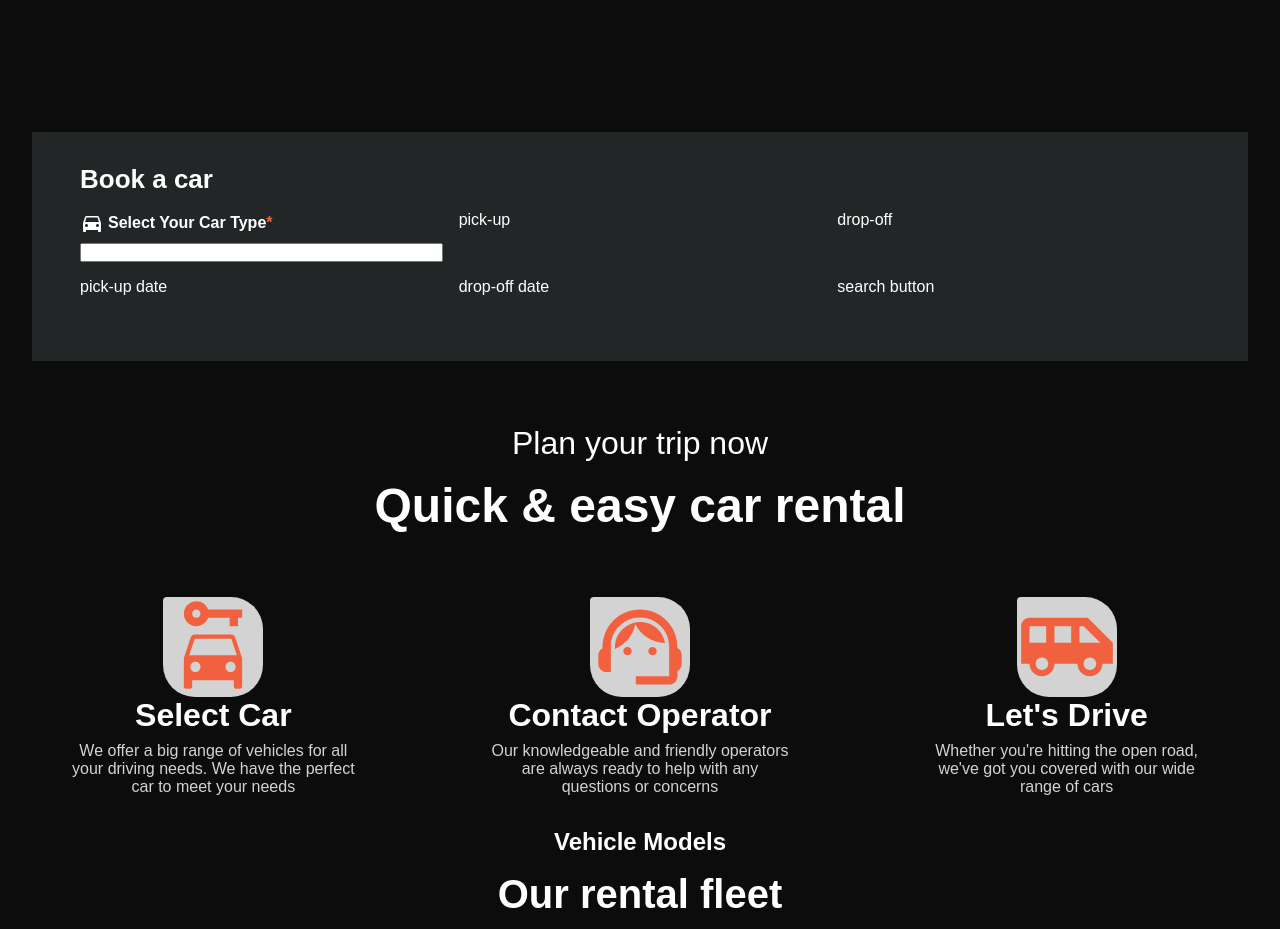
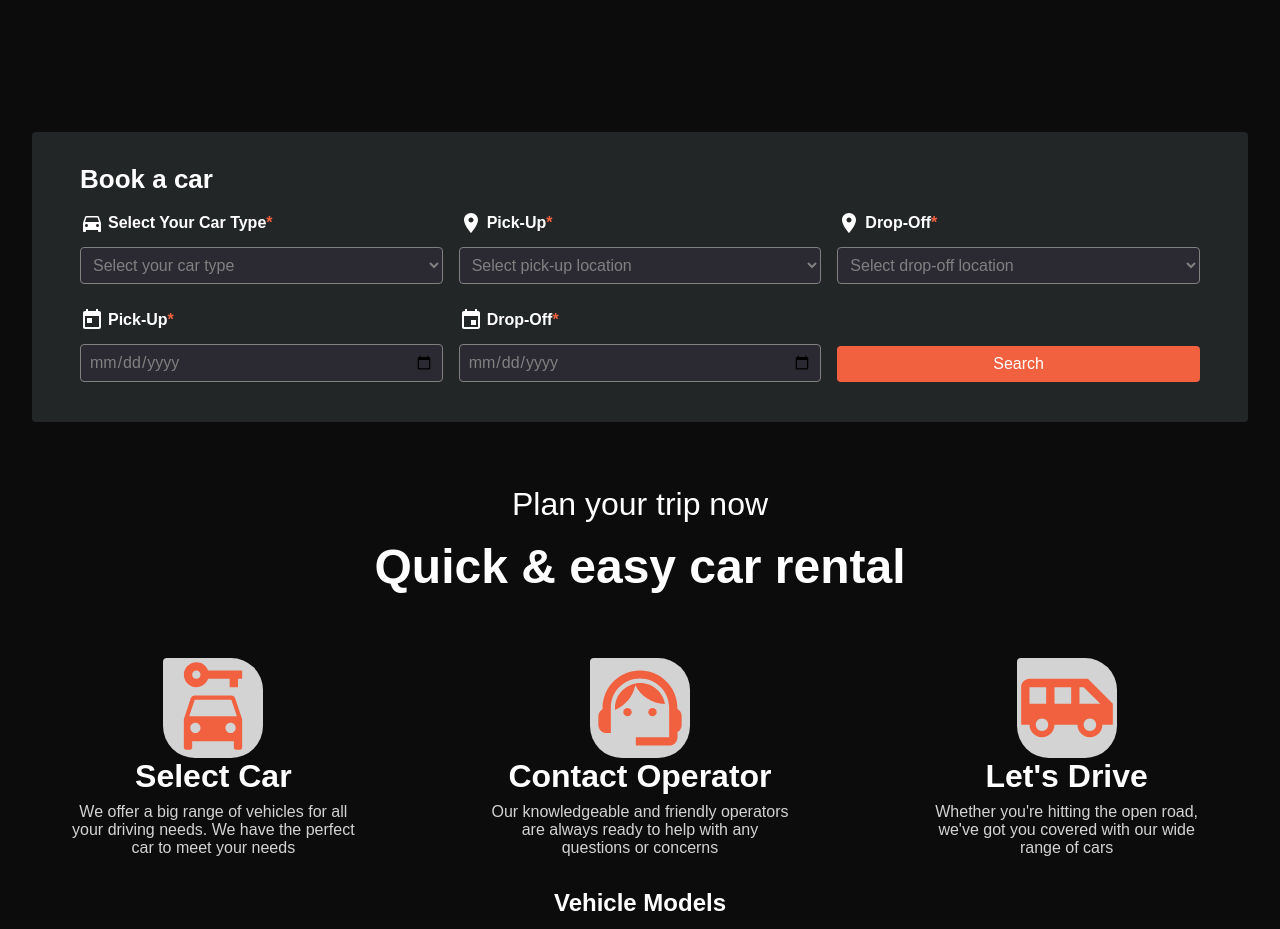
Before and after one commit to Xaphan64/DriveEase, a React (Create React App) app: page / in a window 1280 px wide. Shown: the part 1000-1929 px from the top of the page. Built offline with nearby package versions, Linux system fonts and the light colour scheme.

Commit message:
finished input component

```diff
--- a/src/components/cards/VehicleCard/VehicleList.js
+++ b/src/components/cards/VehicleCard/VehicleList.js
@@ -156,3 +156,30 @@ export const VehicleList = [
     fuel: "Gasoline",
   },
 ];
+
+export const CityList = [
+  {
+    id: 0,
+    city: "Bucharest",
+  },
+  {
+    id: 1,
+    city: "Cluj-Napoca",
+  },
+  {
+    id: 2,
+    city: "Iasi",
+  },
+  {
+    id: 3,
+    city: "Constanta",
+  },
+  {
+    id: 4,
+    city: "Craiova",
+  },
+  {
+    id: 5,
+    city: "Brasov",
+  },
+];
--- a/src/components/hooks/useForm.ts
+++ b/src/components/hooks/useForm.ts
@@ -7,7 +7,12 @@ export const useForm = (initialState: Record<string, any> = {}) => {
     setInputValues(initialState);
   };
 
-  const handleInputChange = (event: React.ChangeEvent<HTMLInputElement> | React.ChangeEvent<HTMLTextAreaElement>) => {
+  const handleInputChange = (
+    event:
+      | React.ChangeEvent<HTMLInputElement>
+      | React.ChangeEvent<HTMLTextAreaElement>
+      | React.ChangeEvent<HTMLSelectElement>
+  ) => {
     const { name, value } = event.target;
 
     setInputValues({
--- a/src/components/pages/Homepage/elements/Inputs/Inputs.style.ts
+++ b/src/components/pages/Homepage/elements/Inputs/Inputs.style.ts
@@ -7,7 +7,13 @@ export const StyledInputsContainer = styled.div<InputsProps>`
   display: flex;
   flex-direction: ${(props) => props.$flexDirection};
   gap: ${(props) => props.$gap};
-  align-items: ${(props) => props.alignItems};
+  align-items: ${(props) => props.$alignItems};
+  border-radius: ${(props) => props.$borderRadius};
+
+  @media screen and (max-width: ${(props) => props.$mediaQuery}) {
+    padding: 12px 20px;
+    margin: 16px;
+  }
 `;
 
 export const StyledInputText = styled.span<InputsProps>`
@@ -17,11 +23,88 @@ export const StyledInputText = styled.span<InputsProps>`
   text-transform: ${(props) => props.$textTransform};
 `;
 
-export const StyledInputGrid = styled.div`
+export const StyledInputGrid = styled.form`
   display: grid;
   grid-template-columns: repeat(3, 1fr);
-  grid-template-rows: repeat(2, 1fr);
   gap: 16px;
+  align-items: flex-end;
+
+  @media screen and (max-width: 1000px) {
+    grid-template-columns: repeat(2, 1fr);
+  }
+
+  @media screen and (max-width: 630px) {
+    grid-template-columns: repeat(1, 1fr);
+  }
+`;
+
+export const StyledSelect = styled.select`
+  padding: 8px;
+  font-size: 16px;
+  border-radius: 4px;
+  border: 1px solid gray;
+  margin: 8px 0;
+  background-color: #2b2a33;
+  color: gray;
+`;
+
+export const StyledOption = styled.option`
+  font-size: 16px;
+`;
+
+export const StyledErrorMessage = styled.div`
+  background-color: #430c11;
+  padding: 8px;
+  display: flex;
+  justify-content: space-between;
+  border-radius: 4px;
+  align-items: center;
+`;
+
+export const StyledCancelButton = styled.button`
+  border: none;
+  background-color: transparent;
+  color: #e1868f;
+  cursor: pointer;
+
+  svg {
+    width: 20px;
+    height: 20px;
+  }
+`;
+
+export const StyledDateInput = styled.input`
+  padding: 8px;
+  font-size: 16px;
+  border-radius: 4px;
+  border: 1px solid gray;
+  margin: 8px 0;
+  background-color: #2b2a33;
+  color: gray;
+
+  &:focus {
+    outline: none;
+    border: 1px solid #f2613f;
+  }
+`;
+
+export const StyledSearchButton = styled.button`
+  padding: 8px;
+  font-size: 16px;
+  border-radius: 4px;
+  border: 1px solid gray;
+  border: none;
+  margin: 8px 0;
+  background-color: #f2613f;
+  color: white;
+  height: 36px;
+  cursor: pointer;
+
+  &:hover {
+    background-color: #fa4226;
+    color: #ffffff;
+    border: 1px solid #fa4226;
+  }
 `;
 
 type InputsProps = {
@@ -33,5 +116,7 @@ type InputsProps = {
   $gap?: string;
   $flexDirection?: string;
   $margin?: string;
-  alignItems?: string;
+  $alignItems?: string;
+  $borderRadius?: string;
+  $mediaQuery?: string;
 };
--- a/src/components/pages/Homepage/elements/Inputs/Inputs.tsx
+++ b/src/components/pages/Homepage/elements/Inputs/Inputs.tsx
@@ -1,12 +1,29 @@
 // ASSETS
 import DirectionsCarIcon from "@mui/icons-material/DirectionsCar";
+import LocationOnIcon from "@mui/icons-material/LocationOn";
+import TodayIcon from "@mui/icons-material/Today";
+import InsertInvitationIcon from "@mui/icons-material/InsertInvitation";
+import CloseIcon from "@mui/icons-material/Close";
 
 // STYLES
-import { StyledInputGrid, StyledInputText, StyledInputsContainer } from "./Inputs.style";
+import {
+  StyledCancelButton,
+  StyledDateInput,
+  StyledErrorMessage,
+  StyledInputGrid,
+  StyledInputText,
+  StyledInputsContainer,
+  StyledOption,
+  StyledSearchButton,
+  StyledSelect,
+} from "./Inputs.style";
 
 // LIBRARIES
+import { useState } from "react";
 
 // MISC
+import { useForm } from "../../../../hooks/useForm";
+import { CityList, VehicleList } from "../../../../cards/VehicleCard/VehicleList";
 
 // COMPONENTS
 
@@ -19,19 +36,63 @@ const Inputs = () => {
   // LIBRARY CONSTANTS
 
   // STATE CONSTANTS
+  const [inputError, setInputError] = useState(false);
+  const [modal, setModal] = useState(false);
+  const { inputValues, handleInputChange } = useForm({
+    carType: "",
+    pickLocation: "",
+    dropLocation: "",
+    pickDate: "",
+    dropDate: "",
+  });
 
   // LIFE CYCLE
 
   // EVENT HANDLERS
+  const handleSubmit = (event: React.FormEvent) => {
+    event.preventDefault();
+
+    if (
+      inputValues.carType === "" ||
+      inputValues.pickLocation === "" ||
+      inputValues.dropLocation === "" ||
+      inputValues.pickDate === "" ||
+      inputValues.dropDate === ""
+    ) {
+      setInputError(true);
+    } else {
+      console.log("The input data:", inputValues);
+      setInputError(false);
+      setModal(true);
+    }
+  };
+
   return (
-    <StyledInputsContainer $padding="32px 48px" $flexDirection="column" $gap="16px" $margin="32px">
+    <StyledInputsContainer
+      $padding="32px 48px"
+      $flexDirection="column"
+      $gap="16px"
+      $margin="32px"
+      $borderRadius="4px"
+      $mediaQuery="400px"
+    >
       <StyledInputText fontSize="26px" fontWeight="bold">
         Book a car
       </StyledInputText>
 
+      {inputError && (
+        <StyledErrorMessage>
+          <StyledInputText color="#e1868f">All fields required!</StyledInputText>
+
+          <StyledCancelButton onClick={() => setInputError(false)}>
+            <CloseIcon />
+          </StyledCancelButton>
+        </StyledErrorMessage>
+      )}
+
       <StyledInputGrid>
-        <StyledInputsContainer $flexDirection="column" $gap="8px">
-          <StyledInputsContainer $gap="4px" alignItems="center">
+        <StyledInputsContainer $flexDirection="column" $gap="4px">
+          <StyledInputsContainer $gap="4px" $alignItems="center">
             <DirectionsCarIcon />
 
             <StyledInputsContainer>
@@ -45,19 +106,113 @@ const Inputs = () => {
             </StyledInputsContainer>
           </StyledInputsContainer>
 
-          <input />
+          <StyledSelect name="carType" value={inputValues.carType} onChange={handleInputChange}>
+            <StyledOption disabled value="">
+              Select your car type
+            </StyledOption>
+
+            {VehicleList.map((vehicle, index) => (
+              <StyledOption key={index}>
+                {vehicle.brand} {vehicle.model}
+              </StyledOption>
+            ))}
+          </StyledSelect>
         </StyledInputsContainer>
 
-        <div>pick-up</div>
+        <StyledInputsContainer $flexDirection="column" $gap="4px">
+          <StyledInputsContainer $gap="4px" $alignItems="center">
+            <LocationOnIcon />
 
-        <div>drop-off</div>
+            <StyledInputsContainer>
+              <StyledInputText fontWeight="bold" $textTransform="capitalize">
+                pick-up
+              </StyledInputText>
 
-        <div>pick-up date</div>
+              <StyledInputText fontWeight="bold" color="#f2613f">
+                *
+              </StyledInputText>
+            </StyledInputsContainer>
+          </StyledInputsContainer>
 
-        <div>drop-off date</div>
+          <StyledSelect name="pickLocation" value={inputValues.pickLocation} onChange={handleInputChange}>
+            <StyledOption disabled value="">
+              Select pick-up location
+            </StyledOption>
 
-        <div>search button</div>
+            {CityList.map((location, index) => (
+              <StyledOption key={index}>{location.city}</StyledOption>
+            ))}
+          </StyledSelect>
+        </StyledInputsContainer>
+
+        <StyledInputsContainer $flexDirection="column" $gap="4px">
+          <StyledInputsContainer $gap="4px" $alignItems="center">
+            <LocationOnIcon />
+
+            <StyledInputsContainer>
+              <StyledInputText fontWeight="bold" $textTransform="capitalize">
+                drop-off
+              </StyledInputText>
+
+              <StyledInputText fontWeight="bold" color="#f2613f">
+                *
+              </StyledInputText>
+            </StyledInputsContainer>
+          </StyledInputsContainer>
+
+          <StyledSelect name="dropLocation" value={inputValues.dropLocation} onChange={handleInputChange}>
+            <StyledOption disabled value="">
+              Select drop-off location
+            </StyledOption>
+
+            {CityList.map((location, index) => (
+              <StyledOption key={index}>{location.city}</StyledOption>
+            ))}
+          </StyledSelect>
+        </StyledInputsContainer>
+
+        <StyledInputsContainer $flexDirection="column" $gap="4px">
+          <StyledInputsContainer $gap="4px" $alignItems="center">
+            <TodayIcon />
+
+            <StyledInputsContainer>
+              <StyledInputText fontWeight="bold" $textTransform="capitalize">
+                pick-up
+              </StyledInputText>
+
+              <StyledInputText fontWeight="bold" color="#f2613f">
+                *
+              </StyledInputText>
+            </StyledInputsContainer>
+          </StyledInputsContainer>
+
+          <StyledDateInput type="date" name="pickDate" value={inputValues.pickDate} onChange={handleInputChange} />
+        </StyledInputsContainer>
+
+        <StyledInputsContainer $flexDirection="column" $gap="4px">
+          <StyledInputsContainer $gap="4px" $alignItems="center">
+            <InsertInvitationIcon />
+
+            <StyledInputsContainer>
+              <StyledInputText fontWeight="bold" $textTransform="capitalize">
+                drop-off
+              </StyledInputText>
+
+              <StyledInputText fontWeight="bold" color="#f2613f">
+                *
+              </StyledInputText>
+            </StyledInputsContainer>
+          </StyledInputsContainer>
+
+          <StyledDateInput type="date" name="dropDate" value={inputValues.dropDate} onChange={handleInputChange} />
+        </StyledInputsContainer>
+
+        <StyledSearchButton type="submit" onClick={handleSubmit}>
+          Search
+        </StyledSearchButton>
       </StyledInputGrid>
+
+      {modal && <div>modal opened</div>}
     </StyledInputsContainer>
   );
 };
```
